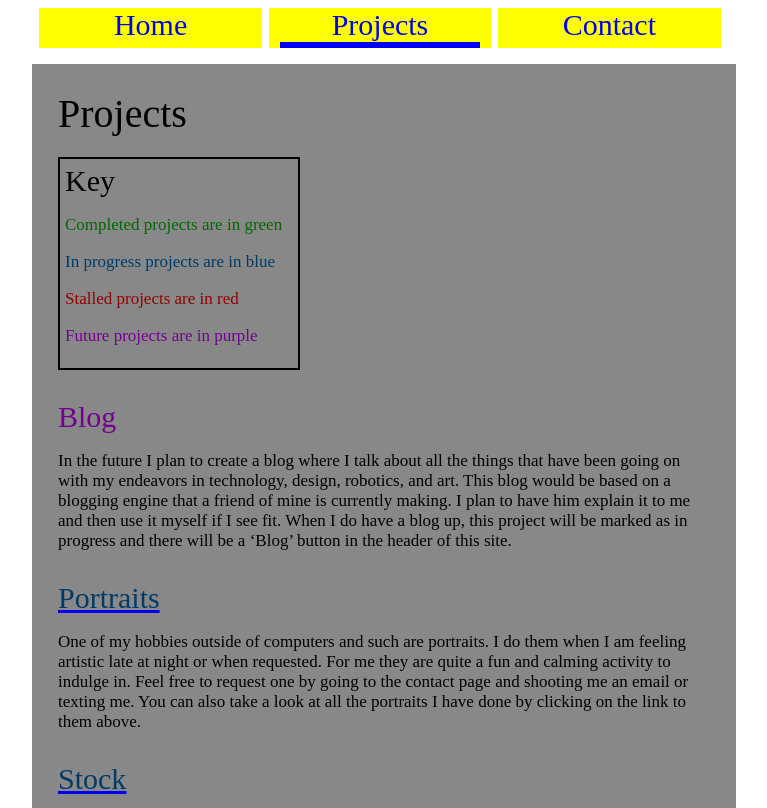
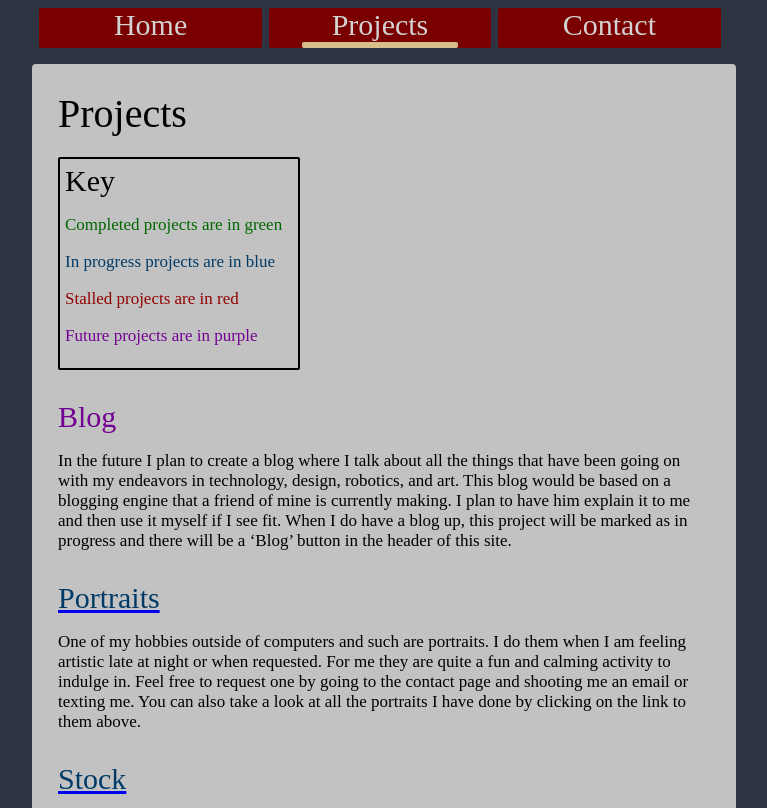
Before and after one commit to jpwall/personalSite, a plain HTML site: page projects.html in a window 1280 px wide. Shown: the whole page, without its empty margins (260-1027 px from the left). Drawn offline with Linux system fonts and the light colour scheme.

Commit message:
make color scheme appealing and fine-tune the edges

```diff
--- a/style.css
+++ b/style.css
@@ -1,5 +1,9 @@
 html, body {
     height: 100%;
+}
+
+body {
+    background-color: #2d3340;
 }
 
 #container {
@@ -15,13 +19,8 @@ html, body {
     position: absolute;
     top: 8%;
     padding: 2%;
-    background-color: #888;
-}
-
-#navigation {
-    width: 100%;
-    height: auto;
-    background-color: blue;
+    background-color: #c2c2c2;
+    border-radius: 4px;
 }
 
 #navBtn {
@@ -30,8 +29,10 @@ html, body {
     height: 5%;
     float: left;
     margin-left: 1%;
-    background-color: yellow;
+    background-color: #7a0000;
     font-size: 30px;
+    color: #d2d2d2;
+    border-radius: 2px;
 }
 
 #mainText {
@@ -75,6 +76,7 @@ html, body {
     width: 35%;
     border: 2px solid black;
     padding: 5px;
+    border-radius: 2px;
 }
 
 /*#projects {
@@ -92,7 +94,8 @@ html, body {
 #selection {
     margin-left: auto;
     margin-right: auto;
-    width: 90%;
+    width: 70%;
     height: 15%;
-    background-color: blue;
+    background-color: #d8be8b;
+    border-radius: 2px;
 }
```
